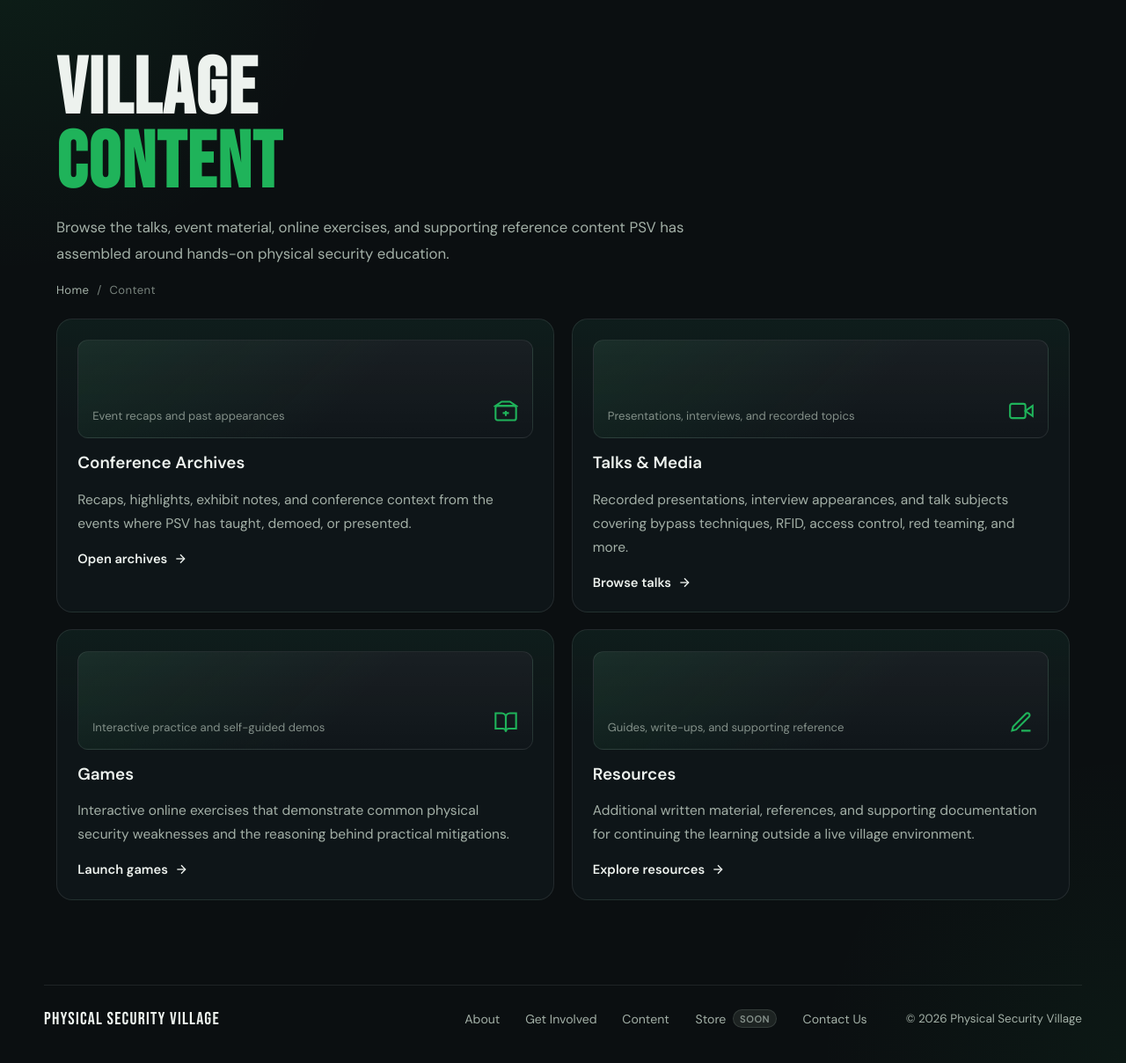
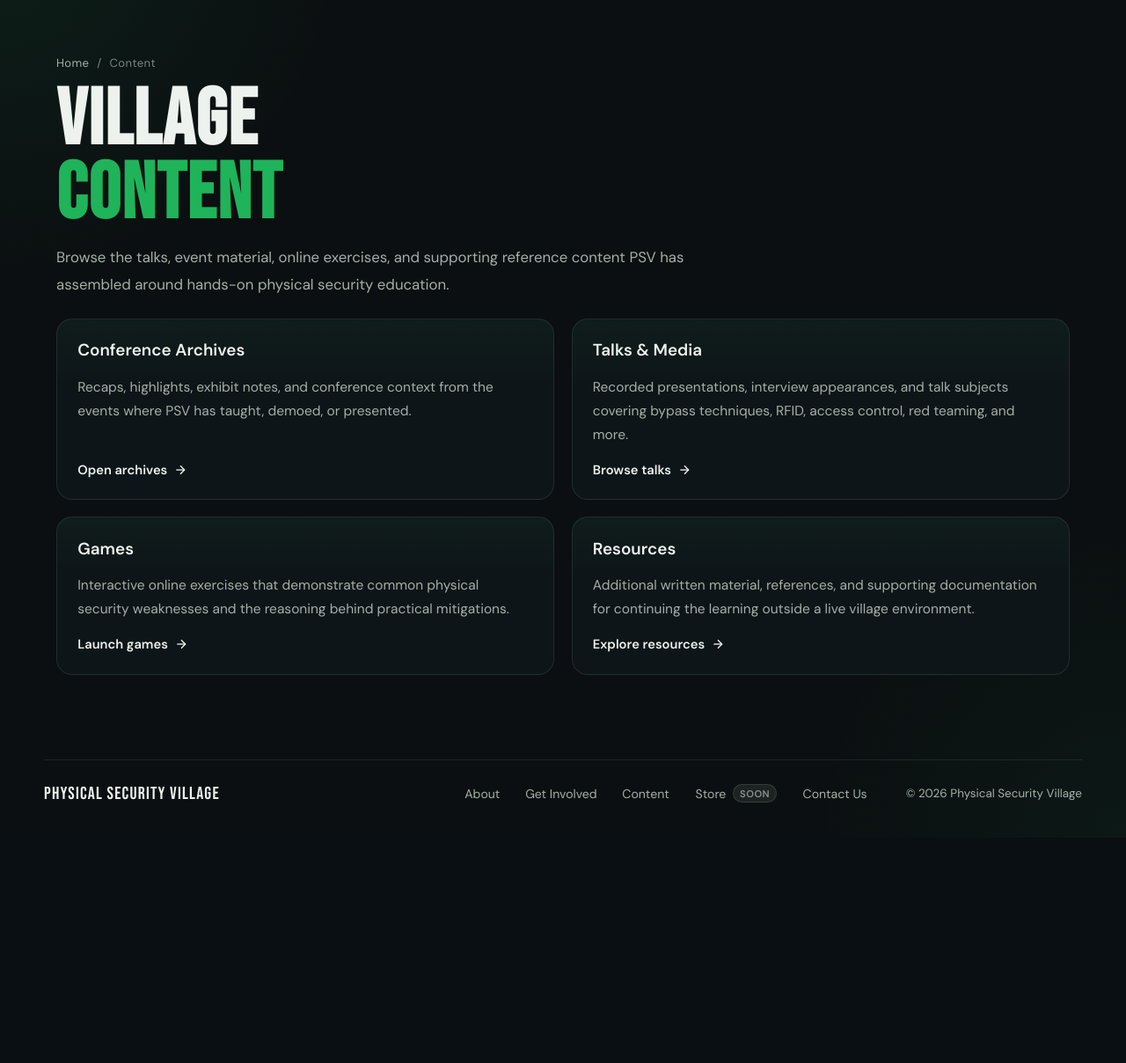
Before and after one commit to physsec-village/physsec-org, a FastAPI app: page /content in a window 1280 px wide. Shown: the part 74-1282 px from the top of the page at 88% size. After the commit the page ends 986 px from the top, so only its background shows below. Run offline with FastAPI, Linux system fonts and the light colour scheme.

Commit message:
Fix breadcrumb ordering, navbar dropdown, and card layout
Move breadcrumbs above page title by changing CSS order from 3 to -1.
Remove nested media panels from content and archives cards to eliminate
the card-in-a-card appearance. Fix navbar dropdown becoming unclickable
by closing the hover gap between the trigger and menu. Use explicit
grid-template-rows on cards so footer links bottom-align and body text
stays aligned across cards of different heights.

Assisted-by: Claude:claude-opus-4-6
Co-Authored-By: Claude Opus 4.6 <noreply@anthropic.com>

```diff
--- a/static/nav.css
+++ b/static/nav.css
@@ -106,11 +106,12 @@ nav.is-scrolled {
 
 .dropdown-menu {
     position: absolute;
-    top: calc(100% + 0.5rem);
+    top: 100%;
     left: 50%;
     min-width: 220px;
     transform: translateX(-50%);
     padding: 0.5rem;
+    padding-top: 1rem;
     background: var(--surface-raised);
     border: 1px solid var(--border);
     border-radius: var(--radius-sm);
@@ -126,7 +127,7 @@ nav.is-scrolled {
 .dropdown:focus-within .dropdown-menu {
     opacity: 1;
     pointer-events: auto;
-    transform: translateX(-50%) translateY(0.1rem);
+    transform: translateX(-50%) translateY(0);
 }
 
 .dropdown-menu a {
--- a/static/pages/content.css
+++ b/static/pages/content.css
@@ -19,11 +19,10 @@
 .content-card,
 .resource-card {
     height: 100%;
-    min-height: 18rem;
     padding: 1.45rem;
     display: grid;
+    grid-template-rows: auto 1fr auto;
     gap: 1rem;
-    align-content: start;
     background: linear-gradient(180deg, rgba(31, 179, 90, 0.05), transparent 35%), var(--surface);
     border: 1px solid var(--border);
     border-radius: var(--radius);
@@ -38,37 +37,6 @@
     transform: translateY(-2px);
     border-color: var(--border-strong);
     box-shadow: var(--shadow);
-}
-
-.content-card-media,
-.resource-card-media {
-    min-height: 7rem;
-    border-radius: var(--radius-sm);
-    background:
-        linear-gradient(135deg, rgba(31, 179, 90, 0.1), transparent 60%),
-        linear-gradient(180deg, rgba(255, 255, 255, 0.04), transparent),
-        var(--bg-elevated);
-    border: 1px solid var(--border);
-    display: flex;
-    align-items: flex-end;
-    justify-content: space-between;
-    padding: 1rem;
-    overflow: hidden;
-}
-
-.content-card-media svg,
-.resource-card-media svg {
-    width: 1.75rem;
-    height: 1.75rem;
-    fill: none;
-    stroke: var(--accent);
-    stroke-width: 1.8;
-}
-
-.content-card-media span,
-.resource-card-media span {
-    color: rgba(163, 176, 167, 0.78);
-    font-size: 0.82rem;
 }
 
 .content-card h3,
--- a/static/styles.css
+++ b/static/styles.css
@@ -147,7 +147,7 @@ img {
     color: var(--muted);
     font-size: 0.82rem;
     letter-spacing: 0.03em;
-    order: 3;
+    order: -1;
 }
 
 .breadcrumb a {
--- a/templates/pages/content.html
+++ b/templates/pages/content.html
@@ -21,15 +21,6 @@
         <div class="content-grid">
             <a href="{{ url_for('archives_page') }}" class="content-card-link">
                 <article class="content-card">
-                    <div class="content-card-media">
-                        <span>Event recaps and past appearances</span>
-                        <svg viewBox="0 0 24 24">
-                            <rect x="2" y="7" width="20" height="14" rx="2" />
-                            <path d="M16 3H8L2 7h20l-6-4z" />
-                            <line x1="12" y1="12" x2="12" y2="17" />
-                            <line x1="9" y1="14" x2="15" y2="14" />
-                        </svg>
-                    </div>
                     <h3>Conference Archives</h3>
                     <p>
                         Recaps, highlights, exhibit notes, and conference
@@ -47,13 +38,6 @@
             </a>
             <a href="{{ url_for('talks_page') }}" class="content-card-link">
                 <article class="content-card">
-                    <div class="content-card-media">
-                        <span>Presentations, interviews, and recorded topics</span>
-                        <svg viewBox="0 0 24 24">
-                            <polygon points="23 7 16 12 23 17 23 7" />
-                            <rect x="1" y="5" width="15" height="14" rx="2" />
-                        </svg>
-                    </div>
                     <h3>Talks & Media</h3>
                     <p>
                         Recorded presentations, interview appearances, and talk
@@ -71,13 +55,6 @@
             </a>
             <a href="{{ url_for('games_page') }}" class="content-card-link">
                 <article class="content-card">
-                    <div class="content-card-media">
-                        <span>Interactive practice and self-guided demos</span>
-                        <svg viewBox="0 0 24 24">
-                            <path d="M2 3h6a4 4 0 0 1 4 4v14a3 3 0 0 0-3-3H2z" />
-                            <path d="M22 3h-6a4 4 0 0 0-4 4v14a3 3 0 0 1 3-3h7z" />
-                        </svg>
-                    </div>
                     <h3>Games</h3>
                     <p>
                         Interactive online exercises that demonstrate common
@@ -95,13 +72,6 @@
             </a>
             <a href="{{ url_for('materials_page') }}" class="content-card-link">
                 <article class="content-card">
-                    <div class="content-card-media">
-                        <span>Guides, write-ups, and supporting reference</span>
-                        <svg viewBox="0 0 24 24">
-                            <path d="M12 20h9" />
-                            <path d="M16.5 3.5a2.121 2.121 0 0 1 3 3L7 19l-4 1 1-4L16.5 3.5z" />
-                        </svg>
-                    </div>
                     <h3>Resources</h3>
                     <p>
                         Additional written material, references, and supporting
```
Also changed, not shown: templates/pages/archives.html (+0 -14 lines).
